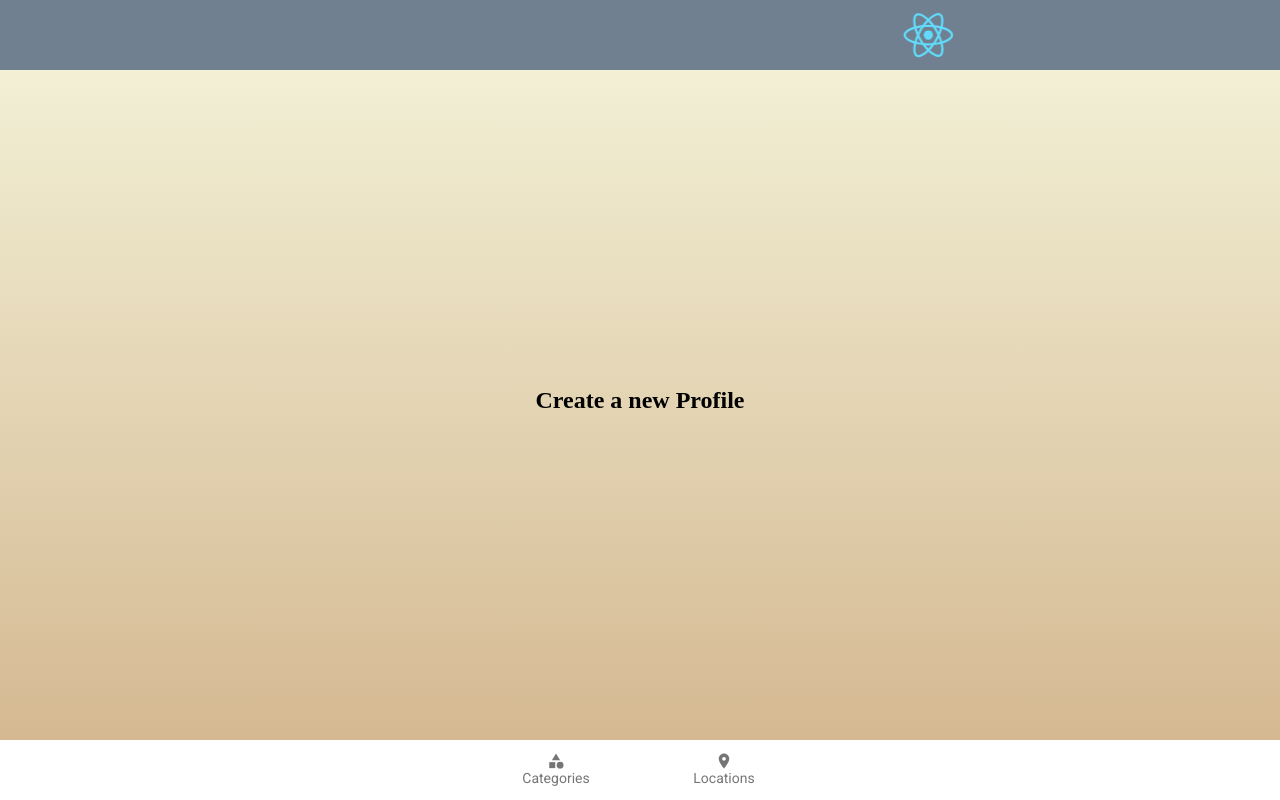
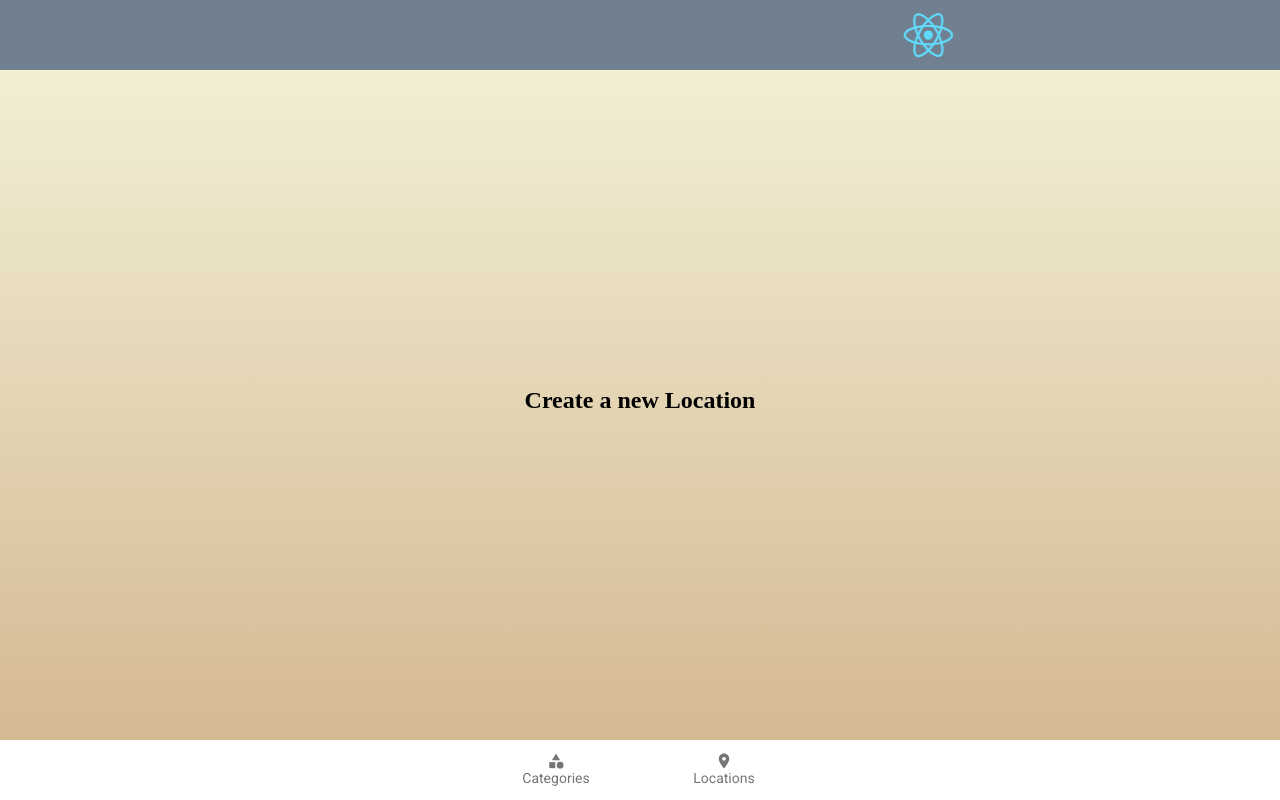
Before and after one commit to tsviar/MyLocations3, a React (Create React App) app: page /categories in a window 1280 px wide. Built offline with nearby package versions, Linux system fonts and the light colour scheme; no server answers; a web font is replaced by a local one.

Commit message:
addedd locations and categories folders to view

```diff
--- a/src/view/App.jsx
+++ b/src/view/App.jsx
@@ -8,7 +8,7 @@ import GlobalStyles from "./globalStyles";
 import { WrapperDataManager } from "../stateProvider/DataManager";
 import HomePage from "./HomePage";
 import ProfilesBrowser from "./ProfilesBrowser";
-import CreateProfile from "./CreateProfile";
+import AddLocation from "./Locations/AddLocation";
 
 // since Links is exported as default,
 // we can name it as we wish' hence, Menu
@@ -32,7 +32,7 @@ const App = () => (
         <Route path="/locations" component={ProfilesBrowser} />
       </WrapperDataManager>
 
-      <Route path="/categories" component={CreateProfile} />
+      <Route path="/categories" component={AddLocation} />
 
       <MainBottomBar/>
 
```
